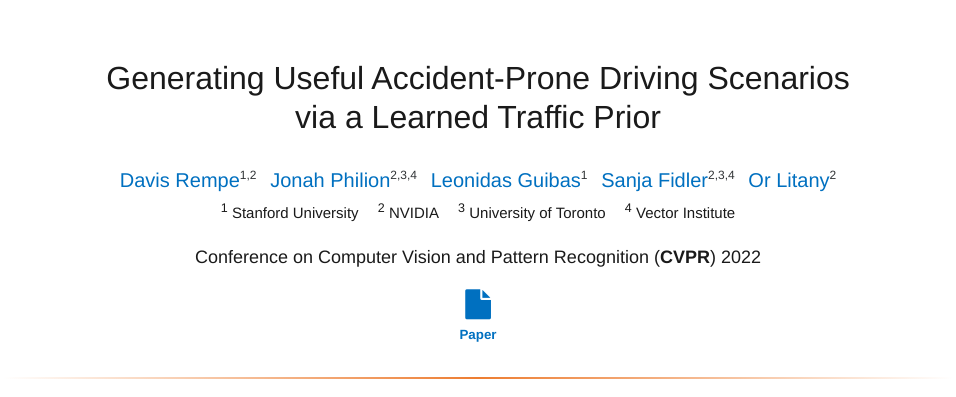
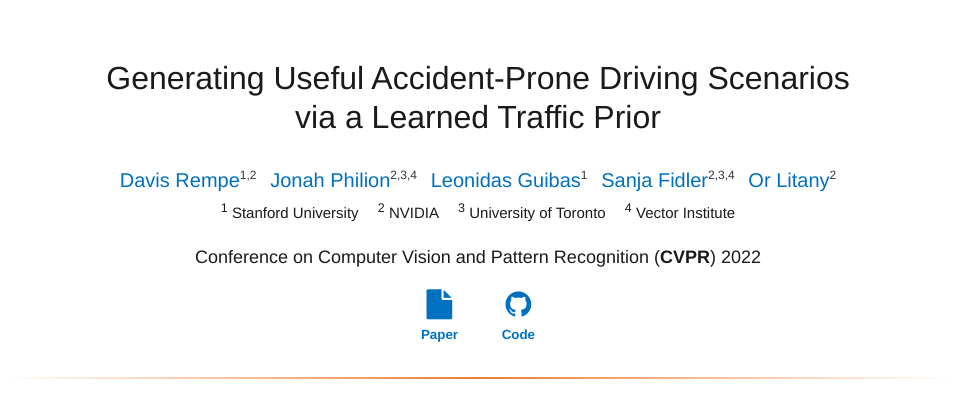
Before and after one commit to nv-tlabs/STRIVE, a plain HTML site: page index.html in a window 1280 px wide. Shown: the top 397 px of the page, without its empty margins (162-1118 px from the left). Drawn offline with nearby package versions, Linux system fonts and the light colour scheme; some icons are missing.

Commit message:
add link to code to webpage

```diff
--- a/index.html
+++ b/index.html
@@ -128,10 +128,10 @@
                     <i class="fa fa-youtube-play"></i> <br/>
                     Supplementary
                 </a> -->
-                <!-- <a href="https://github.com/davrempe">
+                <a href="https://github.com/nv-tlabs/STRIVE">
                     <i class="fa fa-github"></i> <br/>
                     Code
-                </a> -->
+                </a>
             </div>
 
             <div class="section-title"></div>
```
